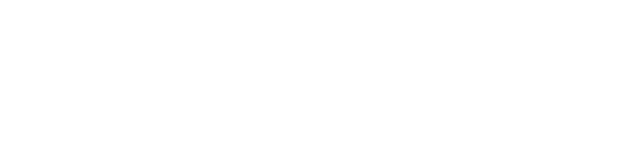
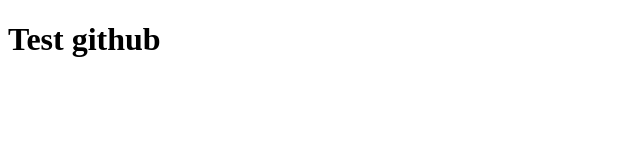
Before and after one commit to resusfaktor/Maturtdest, a plain HTML site: page index.html in a window 1280 px wide. Shown: the whole page, without its empty margins (0-640 px from the left). Drawn offline with Linux system fonts and the light colour scheme.

Commit message:
add h1 element

```diff
--- a/index.html
+++ b/index.html
@@ -7,5 +7,9 @@
 </head>
 <body>
 
+    <h1>
+        Test github
+    </h1>
+
 </body>
 </html>
```
